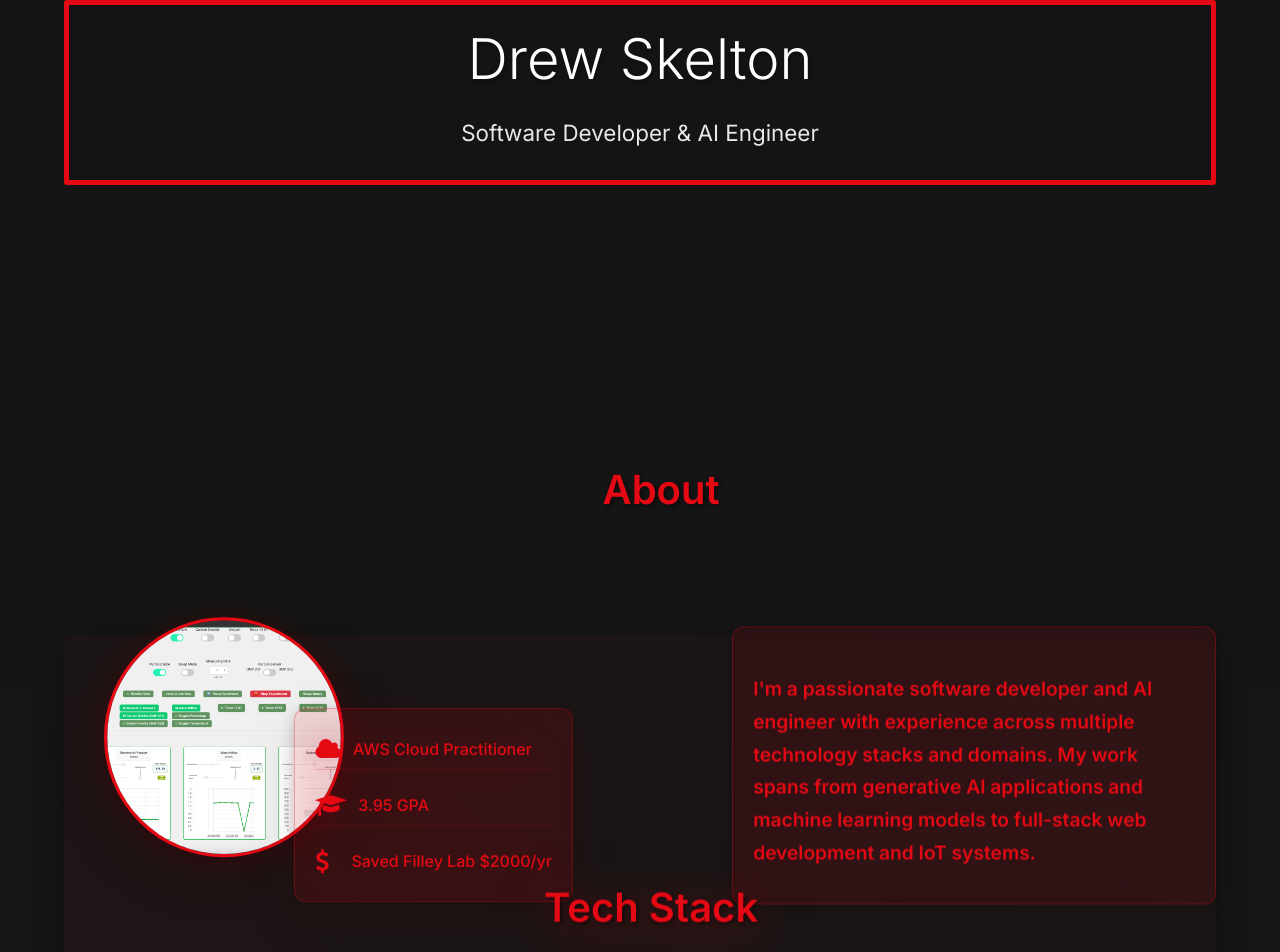
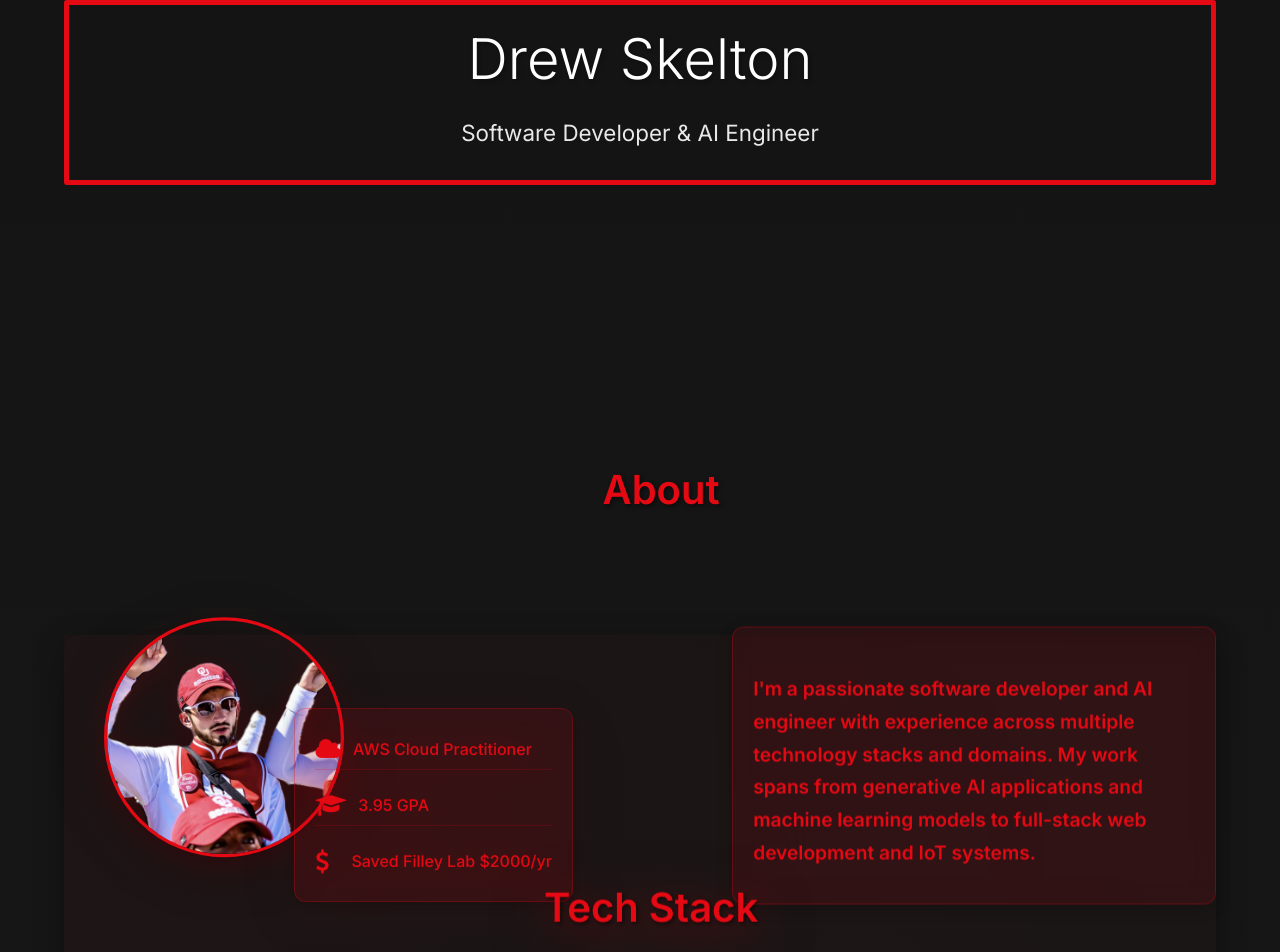
Before and after one commit to DrewSkelton/Portfolio, a React (Create React App) app: page / in a window 1280 px wide. Shown: the top 952 px of the page. Built offline with nearby package versions, Linux system fonts and the light colour scheme; the HTML template or start-up script is replaced by a standard one.

Commit message:
I am not psl lol

```diff
--- a/src/App.js
+++ b/src/App.js
@@ -83,7 +83,7 @@ function App() {
 
         <div className="floating-section profile-section">
           <div className="image-container">
-            <img src="/assets/PSL.png" alt="Me" />
+            <img src="/assets/Drewga.png" alt="Me" />
           </div>
         </div>
 
```
